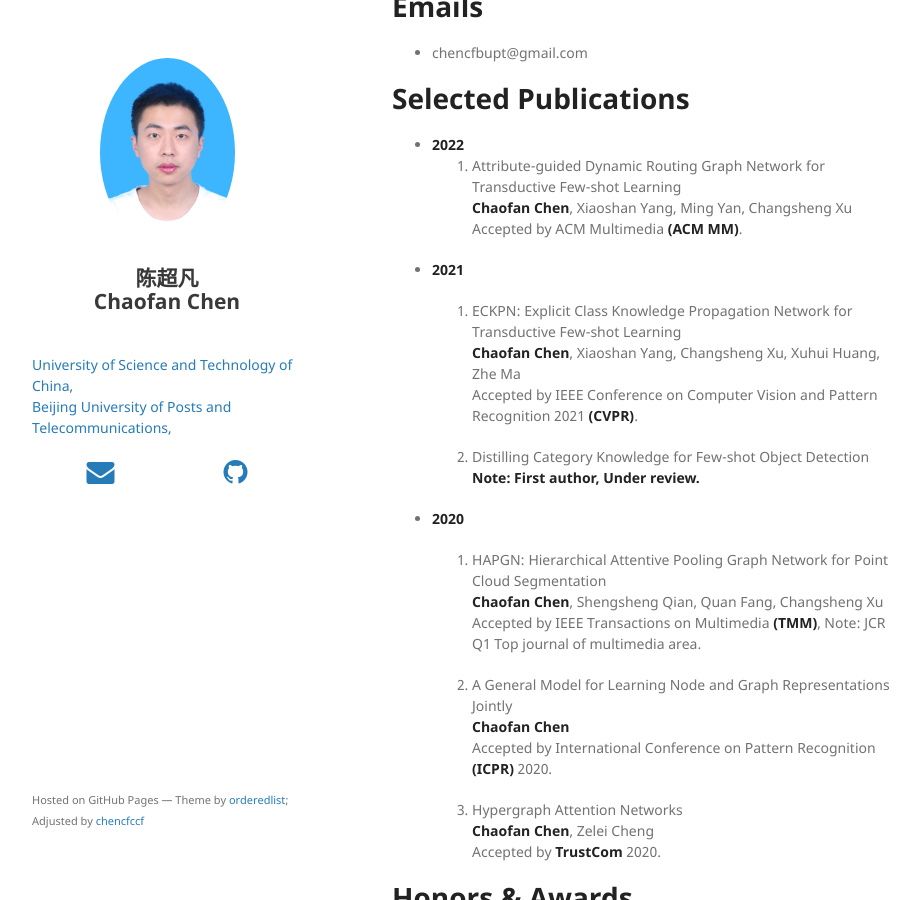
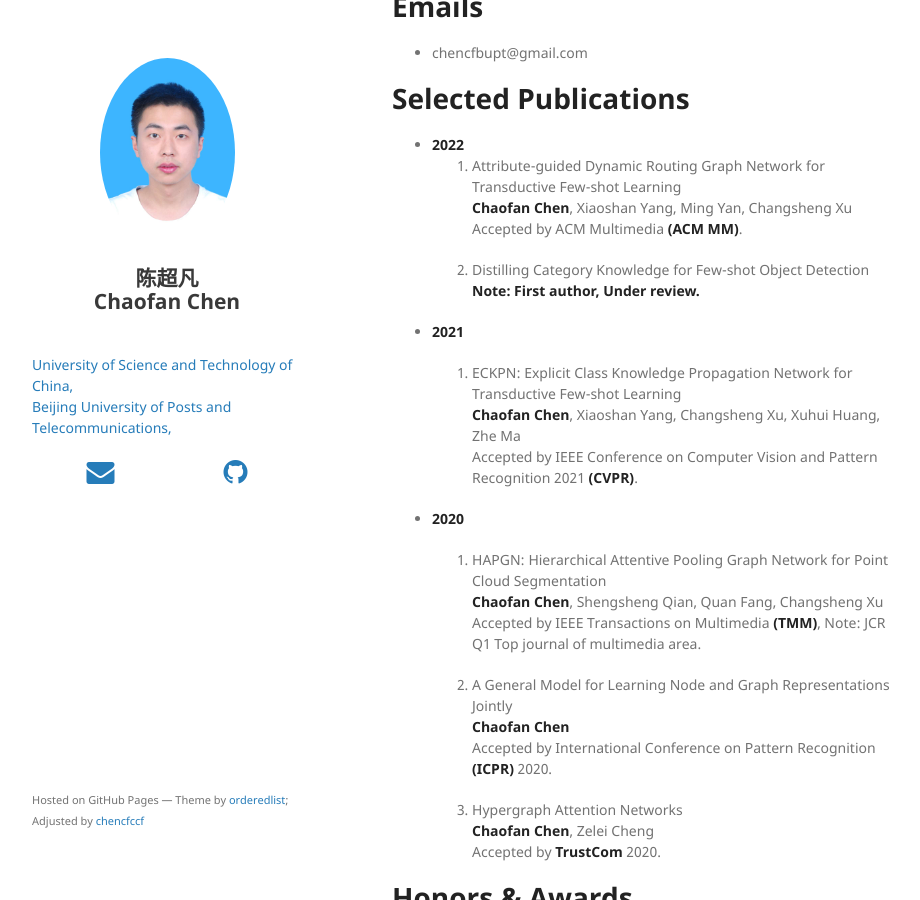
Before and after one commit to chencfccf/chencfccf.github.io, a Jekyll site: the page built from index.md, in a window 1280 px wide and 900 px high, scrolled down 937 px. Shown: the whole window, without its empty margins (178-1098 px from the left). Built offline with Jekyll 4.4.1, drawn with Linux system fonts in a browser that asks for light colours; nearby versions of some CDN libraries; our own code applies the rules of GitHub Pages for plain Markdown files; part of the change alters nothing that is shown.

```diff
--- a/index.md
+++ b/index.md
@@ -40,6 +40,8 @@ I am a Ph.D candidate at **University of Science and Technology of China (USTC)*
   **Chaofan Chen**, Xiaoshan Yang, Ming Yan, Changsheng Xu
   Accepted by ACM Multimedia **(ACM MM)**.
 
+  2. Distilling Category Knowledge for Few-shot Object Detection
+  **Note: First author, Under review.**
 
 * **2021**
 
@@ -47,8 +49,6 @@ I am a Ph.D candidate at **University of Science and Technology of China (USTC)*
   **Chaofan Chen**, Xiaoshan Yang, Changsheng Xu, Xuhui Huang, Zhe Ma
   Accepted by IEEE Conference on Computer Vision and Pattern Recognition 2021 **(CVPR)**.
 
-  2. Distilling Category Knowledge for Few-shot Object Detection
-  **Note: First author, Under review.**
 
 
 * **2020**
```
